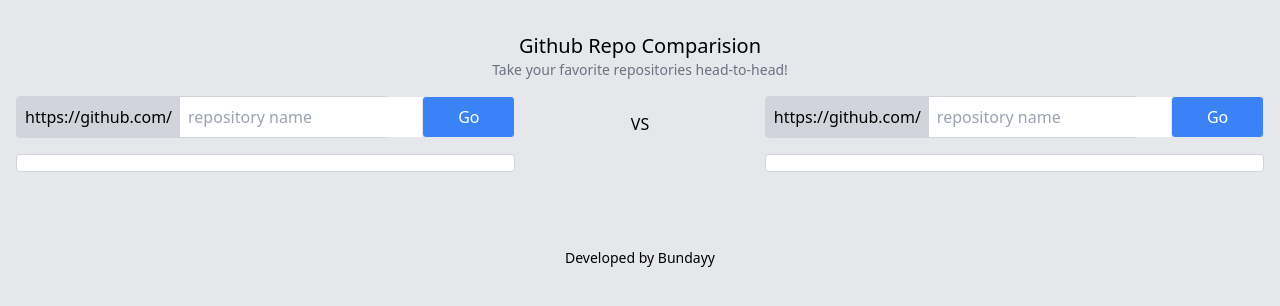
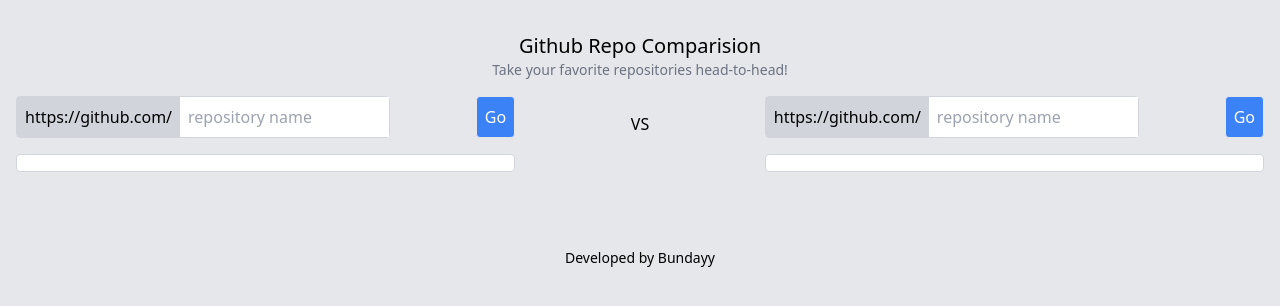
Before and after one commit to bunday/repository-compare, a React (Create React App) app: page / in a window 1280 px wide. Shown: the top 306 px of the page. Built offline with nearby package versions, Linux system fonts and the light colour scheme.

Commit message:
image width issues

```diff
--- a/src/components/DescriptionItem.js
+++ b/src/components/DescriptionItem.js
@@ -5,7 +5,7 @@
     <div className="flex border-b justify-end py-2">
       <span className="pr-4 text-gray-300 uppercase"> {title} </span>
       <span className="pr-4"> {value}</span>
-      <img width="20px" src={icon} alt={title} />
+      <img className="object-contain h-4"  src={icon} alt={title} />
     </div>
   );
 }
--- a/src/components/RepositoryCard.js
+++ b/src/components/RepositoryCard.js
@@ -15,23 +15,25 @@
   let currentTotal = result ? result.filter(res => res[index] === 1).length : 0;
   return (
     <div className="lg:w-2/5 w-full">
-      <div className="flex">
-        <div className="w-3/4 bg-white mr-8 border border-gray-300 rounded flex">
+      <div className="flex flex-col lg:flex-row">
+        <div className="lg:w-3/4 w-full bg-white border border-gray-300 rounded flex">
           <span className="bg-gray-300 p-2"> https://github.com/</span>
           <input
-            className="p-2"
+            className="p-2 w-full focus:outline-none focus:ring focus:border-blue-300"
             placeholder="repository name"
             onChange={inputChange}
             name={index}
           />
         </div>
 
+        <div className="lg:w-1/4 lg:my-0 my-2 flex justify-end">
         <button
           onClick={() => fetchRepository(index)}
-          className="bg-blue-500 w-1/4 flex justify-center items-center text-white border p-2 rounded"
+          className="bg-blue-500 flex justify-center items-center text-white border p-2 rounded"
         >
           Go
         </button>
+        </div>
       </div>
       <div className="bg-white border border-gray-300 p-2 rounded mt-4">
         {repository && (
@@ -45,10 +47,10 @@
               </span>
             </div>
             <div className="flex justify-between px-12 py-4">
-              <div className="w-full flex justify-center items-center">
-                <img alt="prize" src={currentTotal >= 2 ? "../icons/gold-medal.svg" : "../icons/silver-medal.svg"} />
+              <div className=" flex justify-center items-center">
+                <img alt="prize" className="object-contain h-24 w-full" src={currentTotal >= 2 ? "../icons/gold-medal.svg" : "../icons/silver-medal.svg"} />
               </div>
-              <div className="w-full">
+              <div className="">
                 <DescriptionItem title='stars' value={repository.stargazerCount} icon='../icons/star.svg' />
                 <DescriptionItem title='fork' value={repository.forkCount} icon='../icons/fork.svg' />
                 <DescriptionItem title='watchers' value={repository.watchers.totalCount} icon='../icons/eyes.svg' />
```
